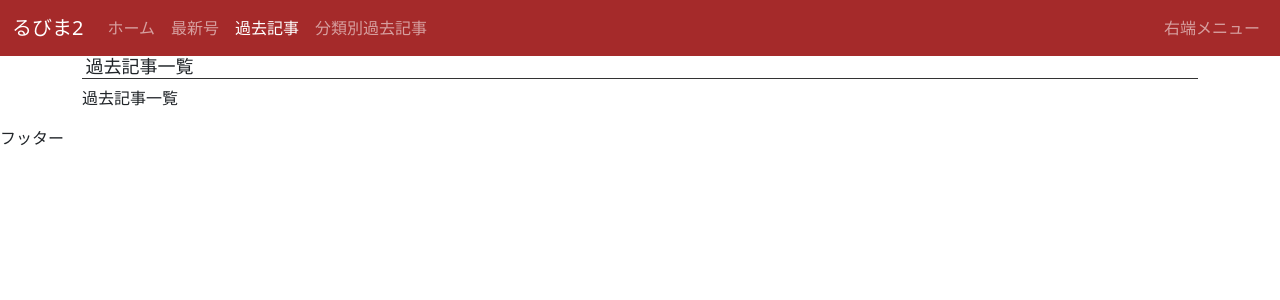
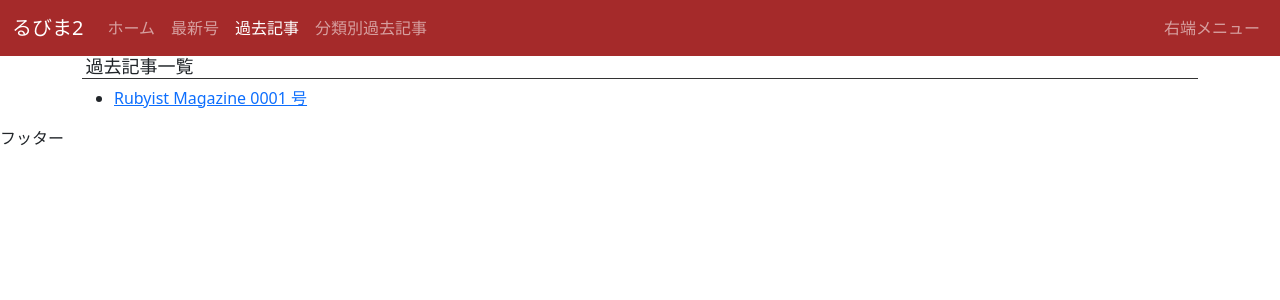
Before and after one commit to miyohide/rubima2-prototype, a Jekyll site: the page built from past_articles.md, in a window 1280 px wide. Shown: the top 300 px of the page. Built offline with Jekyll 4.4.1, drawn with Linux system fonts in a browser that asks for light colours.

Commit message:
output index page

```diff
--- a/past_articles.md
+++ b/past_articles.md
@@ -2,4 +2,8 @@
 title: 過去記事一覧
 ---
 
-過去記事一覧
+{% for post in site.posts %}
+  {% if post.tags contains "index" %}
+- [{{ post.title }}]({{ post.url }})
+  {% endif %}
+{% endfor %}
```
